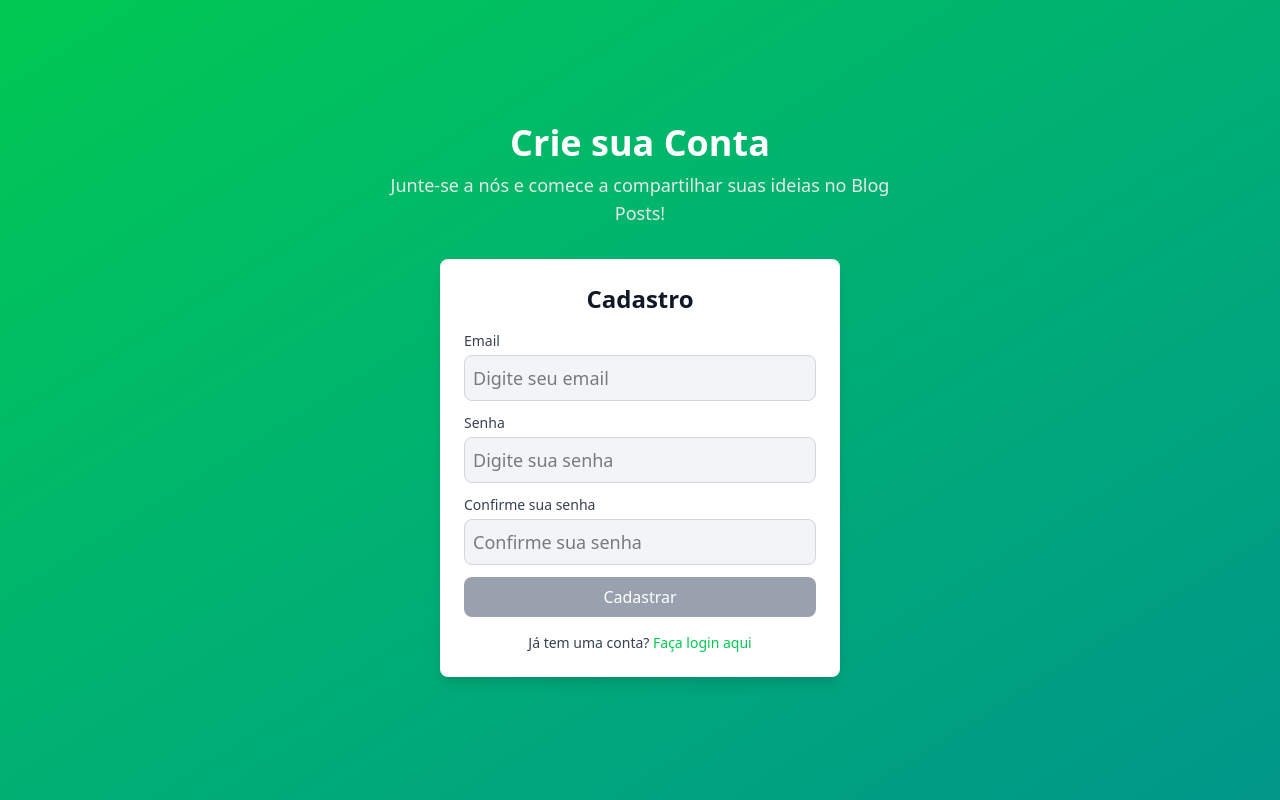
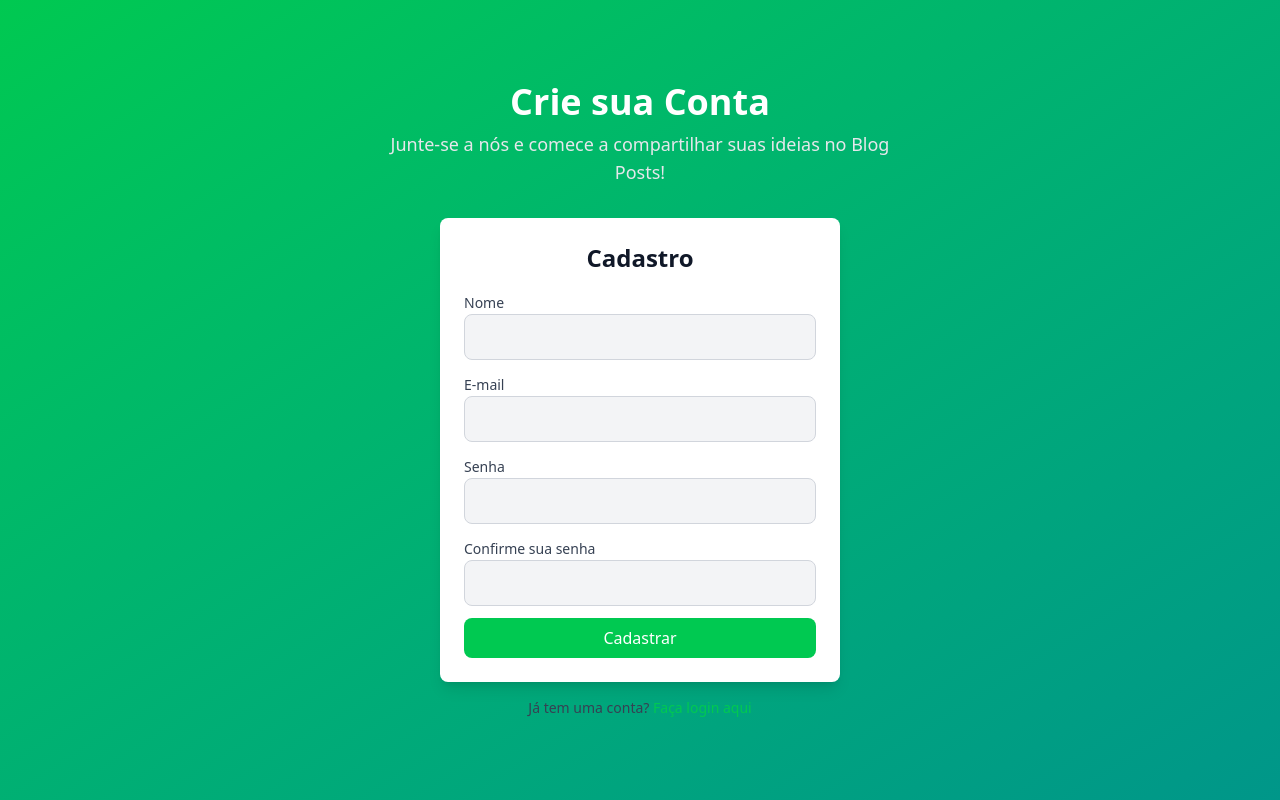
Before and after one commit to MarceloTadini/blog-post, a Next.js app: page /register in a window 1280 px wide. Built offline with nearby package versions, Linux system fonts and the light colour scheme.

Commit message:
feat: Add Formik and Yup to login and registration forms

```diff
--- a/package.json
+++ b/package.json
@@ -11,12 +11,14 @@
   "dependencies": {
     "axios": "^1.8.3",
     "cookie": "^1.0.2",
+    "formik": "^2.4.6",
     "jsonwebtoken": "^9.0.2",
     "lucide-react": "^0.482.0",
     "next": "15.2.2",
     "postcss": "^8.5.3",
     "react": "^19.0.0",
-    "react-dom": "^19.0.0"
+    "react-dom": "^19.0.0",
+    "yup": "^1.6.1"
   },
   "devDependencies": {
     "@eslint/eslintrc": "^3",
--- /dev/null
+++ b/src/app/components/ErrorInputText.tsx
@@ -0,0 +1,5 @@
+import { IErrorInputTextProps } from "../types";
+
+export default function ErrorInputText({ children }: IErrorInputTextProps) {
+    return children ? <p className="text-red-500 text-sm mt-1">{children}</p> : null;
+  }
--- a/src/app/page.tsx
+++ b/src/app/page.tsx
@@ -3,32 +3,43 @@
 import { useRouter } from "next/navigation";
 import { useState } from "react";
 import Link from "next/link";
+import * as Yup from "yup";
+import ErrorInputText from "./components/ErrorInputText";
+import { ErrorMessage, Field, Form, Formik } from "formik";
+import axios from "axios";
+
+const validationSchema = Yup.object({
+  email: Yup.string()
+    .email("Por favor, informe um e-mail válido")
+    .required("Por favor, informe o seu email"),
+  password: Yup.string()
+    .required("Por favor, informe sua senha"),
+});
 
 export default function Home() {
-  const [email, setEmail] = useState("");
-  const [password, setPassword] = useState("");
   const [loading, setLoading] = useState(false);
   const [error, setError] = useState("");
 
   const router = useRouter();
 
-  const handleLogin = async () => {
+  const handleLogin = async (
+    values: { email: string; password: string },
+    { resetForm }: { resetForm: () => void }
+  ) => {
     setLoading(true);
     setError("");
 
     try {
-      const response = await fetch("/api/login", {
-        method: "POST",
-        headers: { "Content-Type": "application/json" },
-        body: JSON.stringify({ email, password }),
-      });
-
-      if (!response.ok) {
-        throw new Error("Usuário ou senha inválidos");
+      const response = await axios.post("/api/login", values);
+      resetForm();
+      router.push("/blog");
+    } catch (err) {
+      if (axios.isAxiosError(err) && err.response) {
+        setError(err.response.data.message || "Erro ao fazer login");
+      } else {
+        setError("Erro ao fazer login");
       }
-      router.push("/blog");
-    } catch (err: any) {
-      setError(err.message || "Erro ao fazer login");
+      console.error(err);
     } finally {
       setLoading(false);
     }
@@ -44,46 +55,62 @@ export default function Home() {
         </p>
       </section>
 
-      {/* Card de Login */}
-      <div className="flex flex-col w-[90vw] sm:w-[400px] bg-white shadow-lg rounded-lg p-6">
-        <h2 className="text-2xl font-semibold text-gray-900 text-center mb-4">Login</h2>
+      {/* Formulário */}
+      <Formik
+        initialValues={{ name: "", email: "", password: "" }}
+        validationSchema={validationSchema}
+        onSubmit={handleLogin}
+      >
+        {({ isSubmitting, isValid }) => (
+          <Form className="flex flex-col w-[90vw] sm:w-[400px] bg-white shadow-lg rounded-lg p-6">
+            <h2 className="text-2xl font-semibold text-gray-900 text-center mb-4">Cadastro</h2>
 
-        <label className="text-sm text-gray-700 mb-1">Email</label>
-        <input
+            {/* Campo Email */}
+            <fieldset>
+              <label className="text-sm text-gray-700 mb-1">E-mail</label>
+              <Field
                 className="text-lg bg-gray-100 border border-gray-300 rounded-lg p-2 w-full mb-3 focus:outline-none focus:ring-2 focus:ring-blue-400"
-          type="text"
-          placeholder="Digite seu email"
-          value={email}
-          onChange={(e) => setEmail(e.target.value)}
+                name="email"
+                type="email"
               />
+              <ErrorMessage name="email" component={ErrorInputText} />
+            </fieldset>
 
+            {/* Campo Senha */}
+            <fieldset>
               <label className="text-sm text-gray-700 mb-1">Senha</label>
-        <input
+              <Field
                 className="text-lg bg-gray-100 border border-gray-300 rounded-lg p-2 w-full mb-3 focus:outline-none focus:ring-2 focus:ring-blue-400"
+                name="password"
                 type="password"
-          placeholder="Digite sua senha"
-          value={password}
-          onChange={(e) => setPassword(e.target.value)}
               />
+              <ErrorMessage name="password" component={ErrorInputText} />
+            </fieldset>
 
-        {error && <p className="text-red-500 text-sm mb-3 text-center">{error}</p>}
+            {error && <p className="text-red-500 text-center text-sm mb-3">{error}</p>}
 
+            {/* Botão de Envio */}
             <button
-          className="w-full p-2 bg-blue-500 text-white rounded-lg hover:bg-blue-600 transition disabled:bg-gray-400"
-          disabled={loading || email === "" || password === ""}
-          onClick={handleLogin}
+              type="submit"
+              disabled={isSubmitting || !isValid}
+              className={`w-full p-2 text-white rounded-lg transition ${isSubmitting || !isValid ? "bg-gray-400 cursor-not-allowed" : "bg-blue-500 hover:bg-blue-600"
+                }`}
             >
-          {loading ? "Entrando..." : "Entrar"}
+              {isSubmitting ? "Entrando..." : "Entrar"}
             </button>
+          </Form>
+        )}
+      </Formik>
+
 
       {/* Link para cadastro */}
-        <p className="text-center text-sm text-gray-700 mt-4">
+      <p className="text-center text-sm text-gray-200 mt-4">
         Não tem uma conta?{" "}
         <Link href="/register" className="text-blue-500 hover:underline">
           Cadastre-se aqui
         </Link>
       </p>
-      </div>
+
     </main>
   );
 }
--- a/src/pages/register/index.tsx
+++ b/src/pages/register/index.tsx
@@ -1,41 +1,52 @@
-"use client";
-
 import { useRouter } from "next/navigation";
 import { useState } from "react";
 import Link from "next/link";
+import * as Yup from "yup";
+import axios from "axios";
+import { Formik, Form, Field, ErrorMessage } from "formik";
+import ErrorInputText from "@/app/components/ErrorInputText";
+import { IFormRegisterUser } from "@/app/types";
+
+const validationSchema = Yup.object({
+  name: Yup.string()
+    .min(3, "O nome deve possuir pelo menos 3 caracteres")
+    .required("Por favor, informe o seu nome"),
+  email: Yup.string()
+    .email("Por favor, informe um e-mail válido")
+    .required("Por favor, informe o seu email"),
+  password: Yup.string()
+    .min(8, "A senha deve possuir pelo menos 8 caracteres")
+    .required("Por favor, informe sua senha"),
+  confirmPassword: Yup.string()
+    .oneOf([Yup.ref("password")], "As senhas devem ser iguais!")
+    .required("Confirme sua senha!"),
+});
 
 export default function Register() {
-  const [email, setEmail] = useState("");
-  const [password, setPassword] = useState("");
-  const [confirmPassword, setConfirmPassword] = useState("");
   const [loading, setLoading] = useState(false);
   const [error, setError] = useState("");
-
   const router = useRouter();
 
-  const handleRegister = async () => {
-    if (password !== confirmPassword) {
-      setError("As senhas não coincidem!");
-      return;
-    }
-
+  const createUser = async (
+    values: IFormRegisterUser,
+    { resetForm }: { resetForm: () => void }
+  ) => {
+    const { confirmPassword, ...user } = values; // Remove confirmPassword antes de enviar
     setLoading(true);
     setError("");
 
     try {
-      const response = await fetch("/api/register", {
-        method: "POST",
-        headers: { "Content-Type": "application/json" },
-        body: JSON.stringify({ email, password }),
-      });
-
-      if (!response.ok) {
-        throw new Error("Erro ao criar conta");
+      await axios.post("https://blog-posts-hori.onrender.com/auth/register", user);
+      alert("Usuário cadastrado com sucesso");
+      resetForm();
+      router.push("/");
+    } catch (err) {
+      if (axios.isAxiosError(err) && err.response) {
+        setError(err.response.data.message || "Erro ao cadastrar usuário!");
+      } else {
+        setError("Erro ao cadastrar usuário!");
       }
-
-      router.push("/blog");
-    } catch (err: any) {
-      setError(err.message || "Erro ao registrar");
+      console.error(err);
     } finally {
       setLoading(false);
     }
@@ -51,46 +62,75 @@ export default function Register() {
         </p>
       </section>
 
-      {/* Card de Registro */}
-      <div className="flex flex-col w-[90vw] sm:w-[400px] bg-white shadow-lg rounded-lg p-6">
+      {/* Formulário */}
+      <Formik
+        initialValues={{name: "", email: "", password: "", confirmPassword: "" }}
+        validationSchema={validationSchema}
+        onSubmit={createUser}
+      >
+        {({ isSubmitting, isValid }) => (
+          <Form className="flex flex-col w-[90vw] sm:w-[400px] bg-white shadow-lg rounded-lg p-6">
             <h2 className="text-2xl font-semibold text-gray-900 text-center mb-4">Cadastro</h2>
 
-        <label className="text-sm text-gray-700 mb-1">Email</label>
-        <input
+            {/* Campo Nome */}
+            <fieldset>
+              <label className="text-sm text-gray-700 mb-1">Nome</label>
+              <Field
                 className="text-lg bg-gray-100 border border-gray-300 rounded-lg p-2 w-full mb-3 focus:outline-none focus:ring-2 focus:ring-green-400"
+                name="name"
                 type="text"
-          placeholder="Digite seu email"
-          value={email}
-          onChange={(e) => setEmail(e.target.value)}
               />
+              <ErrorMessage name="name" component={ErrorInputText} />
+            </fieldset>
 
+            {/* Campo Email */}
+            <fieldset>
+              <label className="text-sm text-gray-700 mb-1">E-mail</label>
+              <Field
+                className="text-lg bg-gray-100 border border-gray-300 rounded-lg p-2 w-full mb-3 focus:outline-none focus:ring-2 focus:ring-green-400"
+                name="email"
+                type="email"
+              />
+              <ErrorMessage name="email" component={ErrorInputText} />
+            </fieldset>
+
+            {/* Campo Senha */}
+            <fieldset>
               <label className="text-sm text-gray-700 mb-1">Senha</label>
-        <input
+              <Field
                 className="text-lg bg-gray-100 border border-gray-300 rounded-lg p-2 w-full mb-3 focus:outline-none focus:ring-2 focus:ring-green-400"
+                name="password"
                 type="password"
-          placeholder="Digite sua senha"
-          value={password}
-          onChange={(e) => setPassword(e.target.value)}
               />
+              <ErrorMessage name="password" component={ErrorInputText} />
+            </fieldset>
 
+            {/* Campo Confirmar Senha */}
+            <fieldset>
               <label className="text-sm text-gray-700 mb-1">Confirme sua senha</label>
-        <input
+              <Field
                 className="text-lg bg-gray-100 border border-gray-300 rounded-lg p-2 w-full mb-3 focus:outline-none focus:ring-2 focus:ring-green-400"
+                name="confirmPassword"
                 type="password"
-          placeholder="Confirme sua senha"
-          value={confirmPassword}
-          onChange={(e) => setConfirmPassword(e.target.value)}
               />
+              <ErrorMessage name="confirmPassword" component={ErrorInputText} />
+            </fieldset>
 
-        {error && <p className="text-red-500 text-sm mb-3 text-center">{error}</p>}
+            {error && <p className="text-red-500 text-center text-sm mb-3">{error}</p>}
 
+            {/* Botão de Envio */}
             <button
-          className="w-full p-2 bg-green-500 text-white rounded-lg hover:bg-green-600 transition disabled:bg-gray-400"
-          disabled={loading || email === "" || password === "" || confirmPassword === ""}
-          onClick={handleRegister}
+              type="submit"
+              disabled={isSubmitting || !isValid}
+              className={`w-full p-2 text-white rounded-lg transition ${
+                isSubmitting || !isValid ? "bg-gray-400 cursor-not-allowed" : "bg-green-500 hover:bg-green-600"
+              }`}
             >
-          {loading ? "Criando conta..." : "Cadastrar"}
+              {isSubmitting ? "Enviando..." : "Cadastrar"}
             </button>
+          </Form>
+        )}
+      </Formik>
 
       {/* Link para login */}
       <p className="text-center text-sm text-gray-700 mt-4">
@@ -99,7 +139,6 @@ export default function Register() {
           Faça login aqui
         </Link>
       </p>
-      </div>
     </main>
   );
 }
```
Also changed, not shown: src/app/types/index.ts (+10 -0 lines), 1 other file (tests, documents, lock files or other folders). Lines whose indentation alone changed are shown as unchanged.
